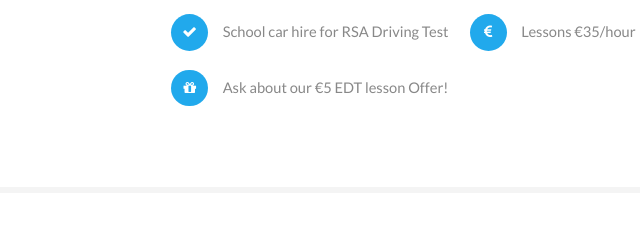
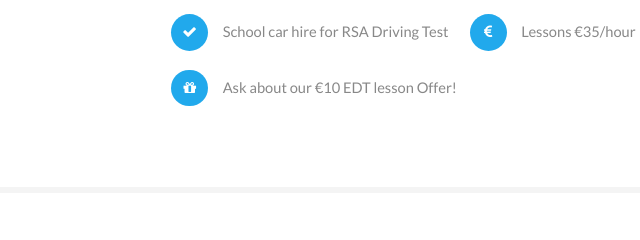
Before and after one commit to jaysharm/drivinglessonslimerick, a plain HTML site: page index.html in a window 1280 px wide. Shown: the part 720-960 px from the top of the page, 14-654 px from the left. Drawn offline with Linux system fonts and the light colour scheme.

Commit message:
Updating pricing

```diff
--- a/index.html
+++ b/index.html
@@ -68,7 +68,7 @@
 										<li class="fa-map-marker">Local Pickup</li>
 										<li class="fa-check">School car hire for RSA Driving Test</li>
 										<li class="fa-eur">Lessons €35/hour</li>
-										<li class="fa-gift">Ask about our €5 EDT lesson Offer!</li>
+										<li class="fa-gift">Ask about our €10 EDT lesson Offer!</li>
 									</ul>
 								</div>
 							</section>
```
